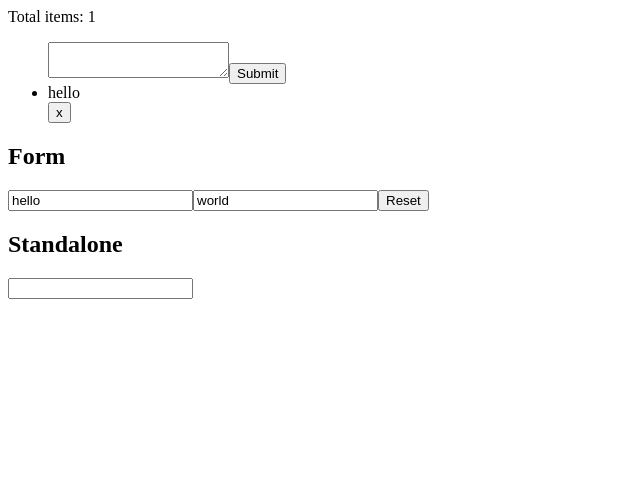
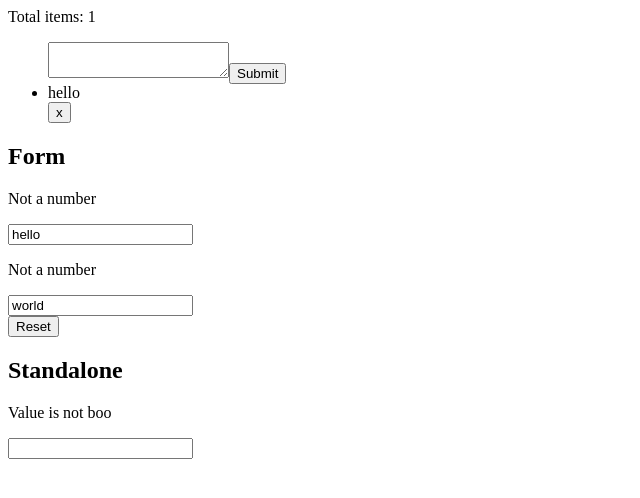
Before and after one commit to Antonrostov/hookmaster, a Next.js app: page / in a window 1280 px wide. Shown: the top 498 px of the page, without its empty margins (0-640 px from the left). Built offline with nearby package versions, Linux system fonts and the light colour scheme.

Commit message:
Add validator logic

```diff
--- a/components/Form/FormUtils.jsx
+++ b/components/Form/FormUtils.jsx
@@ -1,5 +1,18 @@
 import React, { useContext, useState } from "react";
 export const FormContext = React.createContext();
+export function useValidator(validate, value) {
+  if (typeof validate === "function") {
+    return validate(value);
+  } else if (validate === "number") {
+    if (isNaN(value)) {
+      return "Not a number";
+    } else {
+      return null;
+    }
+  } else {
+    return null;
+  }
+}
 export function useChangeHandler(props) {
   const context = useContext(FormContext);
   if (typeof context === "undefined") {
--- a/components/FormInput/index.jsx
+++ b/components/FormInput/index.jsx
@@ -1,5 +1,12 @@
-import { useChangeHandler } from "../Form/FormUtils";
+import { useChangeHandler, useValidator } from "../Form/FormUtils";
 export default function FormInput(props) {
   const { onChange, value } = useChangeHandler(props);
-  return <input {...props} onChange={onChange} value={value} />;
+  const error = useValidator(props.validate, value);
+  const { validate, ...other } = props;
+  return (
+    <div>
+      <p>{error || <label>{error}</label>}</p>
+      <input {...other} onChange={onChange} value={value} />
+    </div>
+  );
 }
--- a/pages/index.jsx
+++ b/pages/index.jsx
@@ -13,6 +13,13 @@ export default function AgendaPage() {
   function standaloneOnChange(e) {
     console.log("standalone", e.target.value);
   }
+  function customValidate(value) {
+    if (value !== "boo") {
+      return "Value is not boo";
+    } else {
+      return null;
+    }
+  }
   return (
     <div>
       <GlanceItems />
@@ -20,14 +27,14 @@ export default function AgendaPage() {
       <div>
         <h2>Form</h2>
         <Form onChange={onChange} data={initialState}>
-          <FormInput name="one" />
-          <FormInput name="two" />
+          <FormInput name="one" validate="number" />
+          <FormInput name="two" validate="number" />
           <button type="reset">Reset</button>
         </Form>
       </div>
       <div>
         <h2>Standalone</h2>
-        <FormInput onChange={standaloneOnChange} />
+        <FormInput onChange={standaloneOnChange} validate={customValidate} />
       </div>
     </div>
   );
```
